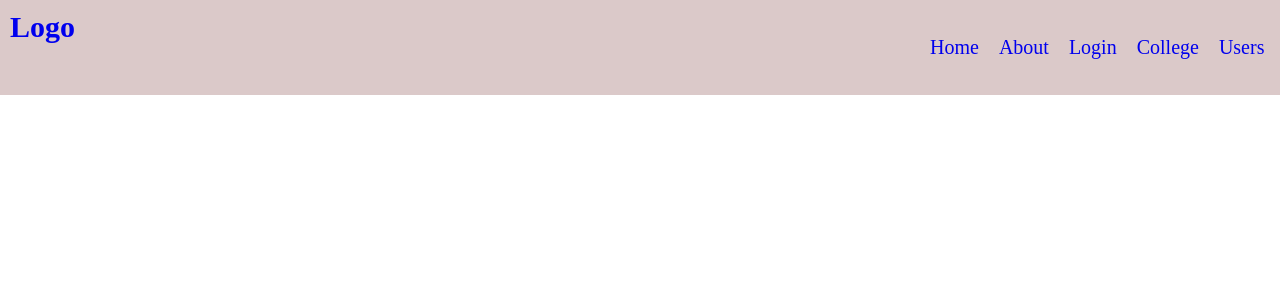
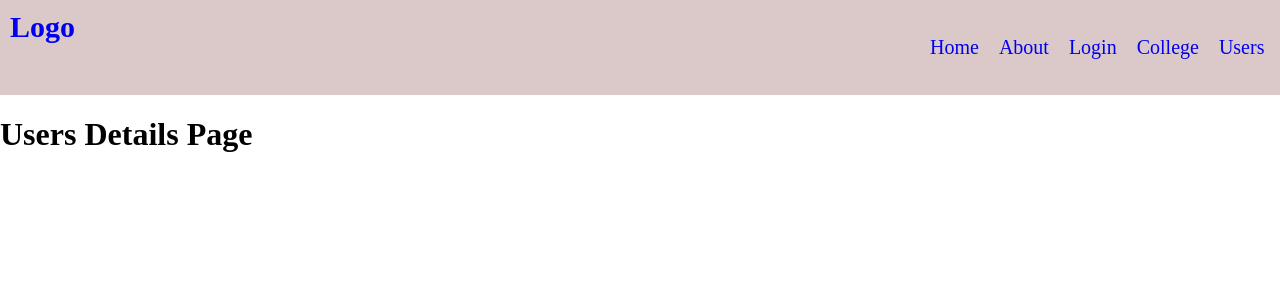
Before and after one commit to sumitbasu116/react-router-blog, a React (Vite) app: page /users/1 in a window 1280 px wide. Before the commit this address led to /login. Shown: the top 300 px of the page. Built offline with nearby package versions, Linux system fonts and the light colour scheme.

Commit message:
Dynamic Route part2-adding dynamic links for each user

```diff
--- a/src/App.jsx
+++ b/src/App.jsx
@@ -10,6 +10,7 @@ import Student from "./Student"
 import Details from "./Details"
 import Department from "./Department"
 import Users from "./Users"
+import UserDetail from "./UserDetail"
 
 function App() {
 
@@ -26,6 +27,7 @@ function App() {
             </Route>
           </Route>
           <Route path="/users" element={<Users />} />
+          <Route path="/users/:id" element={<UserDetail/>} />
           <Route path="/*" element={<Navigate to="/login" />} />
         </Route>
 
--- /dev/null
+++ b/src/UserDetail.jsx
@@ -0,0 +1,9 @@
+
+function UserDetail() {
+  return (
+    <div>
+    <h1>Users Details Page</h1>
+    </div>
+  )
+}
+export default UserDetail
--- a/src/Users.jsx
+++ b/src/Users.jsx
@@ -18,7 +18,7 @@ function Users() {
     {
         userData.map(
             (item,index)=>(
-                <h2 key={index}>{item.name}</h2>
+                <Link key={index} to={"/users/"+item.id}><h4 key={index}>{item.name}</h4></Link>
             )
         )
     }
```
